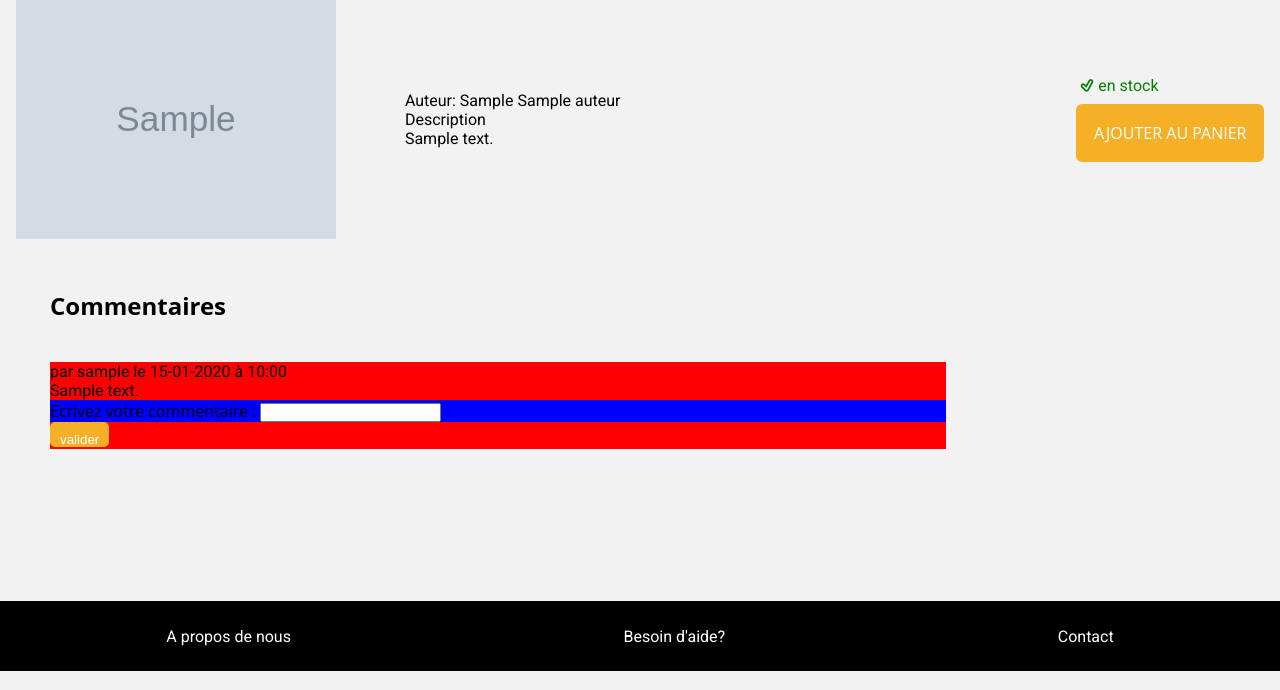
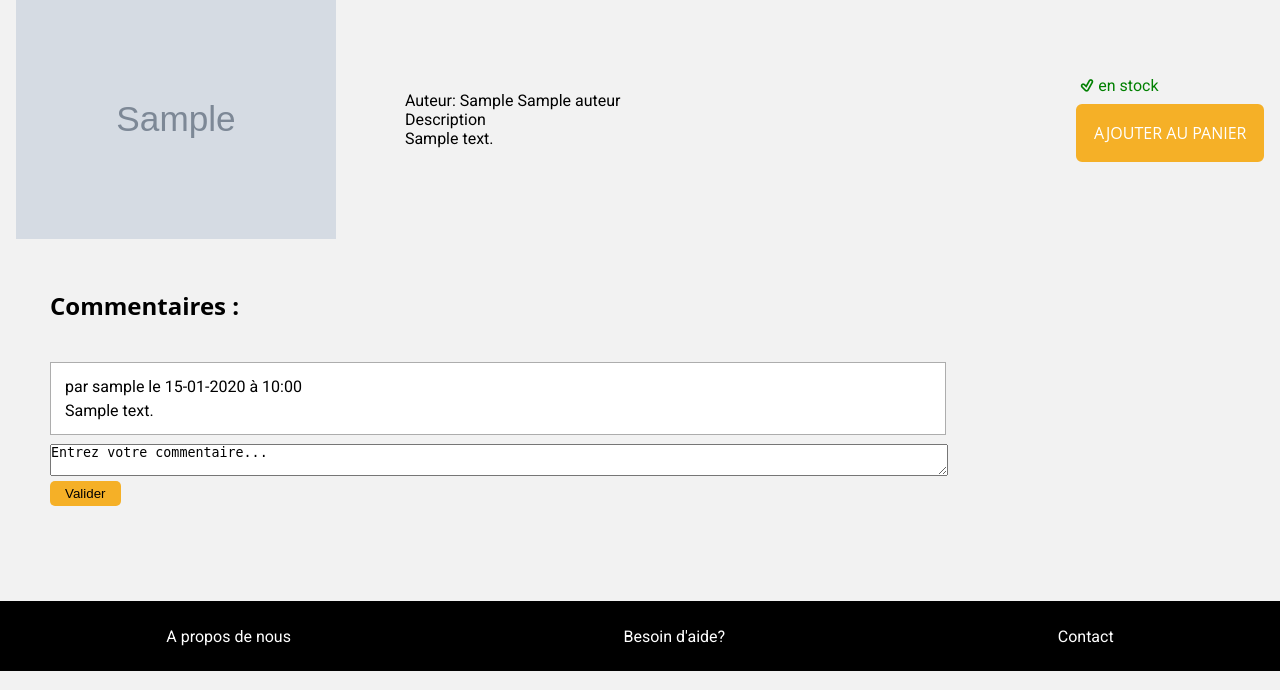
Before and after one commit to naomi-monderer/boutique-en-ligne, a PHP site: page /article.php?id=1 in a window 1280 px wide. Shown: the part 110-800 px from the top of the page. Run offline with PHP 8.4, Linux system fonts and the light colour scheme; tables that the repository leaves empty or names only in its code hold one stand-in row (values such as "Sample post"); grey boxes marked "Sample" are stand-in pictures.

Commit message:
style commentaire

```diff
--- a/style/style.css
+++ b/style/style.css
@@ -140,30 +140,41 @@ p {
   margin: 50px;
 }
 
-.page_article section div:first-of-type {
-  background-color: red;
+.page_article section div {
+  background: #ffffff;
+  border: 1px solid #ADADAD;
+  padding: 1%;
+  margin-bottom: 1%;
 }
 
-.page_article section div:nth-child(1) {
-  background-color: blue;
+.page_article input:first-child {
+  border: 0;
+  cursor: pointer;
 }
 
-.page_article section div:nth-of-type(2) {
-  background-color: green;
+.page_article input:first-child:hover {
+  color: #f5b027;
+}
+
+.page_article section div p {
+  margin: 5px;
 }
 
 .page_article section .btn {
-  background: #f5b027;
+  padding: 5px;
   border-radius: 5px;
-  border: 0;
-  height: 25px;
-  cursor: pointer;
-  color: #ffffff;
-  padding: 10px;
+  background-color: #f5b027;
+  border: none;
+  padding: 5px 15px;
+  cursor: pointer
 }
 
 .page_article section h1 {
   margin: 40px 0px;
+}
+
+.page_article textarea {
+  width: 100%;
 }
 
 /* partie articles */
--- a/views/article.php
+++ b/views/article.php
@@ -64,14 +64,15 @@ if(isset($_POST['submit']))
 
     <section>
 
-        <h1>Commentaires</h1>
+        <h1>Commentaires :</h1>
 
         <?php foreach($commentByIdProduit as $commentaire) : ?>
 
         <div>
+
             <p>par <?= $commentaire['login'] ?> le <?=  date("d-m-Y à H:i", strtotime($commentaire['date'])) ?></p>
             <p><?= $commentaire['commentaire'] ?></p>
-        <div>
+
             <?php if((!empty($_SESSION)) && ($_SESSION['user'][0]['id'] == $commentaire['id_utilisateur'])) : ?>
 
                 <form action="../views/article.php?id=<?= $_GET['id'] ?>" method="get">
@@ -83,15 +84,14 @@ if(isset($_POST['submit']))
 
             <?php endif; ?>
 
+        </div>
+
         <?php endforeach; ?>
 
-            <form action="" method="post">
-                <div>
-                    <label for="textarea">Ecrivez votre commentaire :</label>
-                    <input type="textarea" name="comment" id="comment">
-                </div>
+        <form action="/action_page.php">
 
-                <input class="btn" type="submit" name="submit" value="valider">
+            <textarea>Entrez votre commentaire...</textarea>
+            <input class="btn" type="submit" value="Valider">
         </form>
     </section>
 
```
Lines whose indentation alone changed are shown as unchanged.
